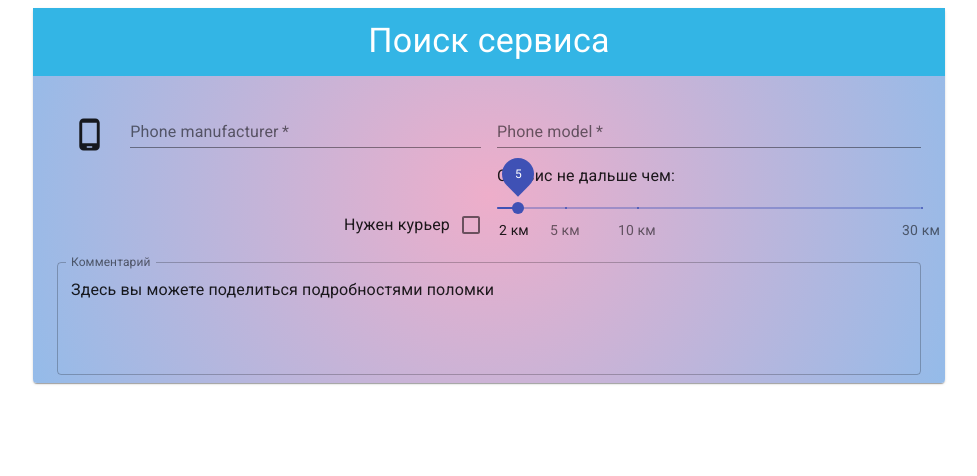
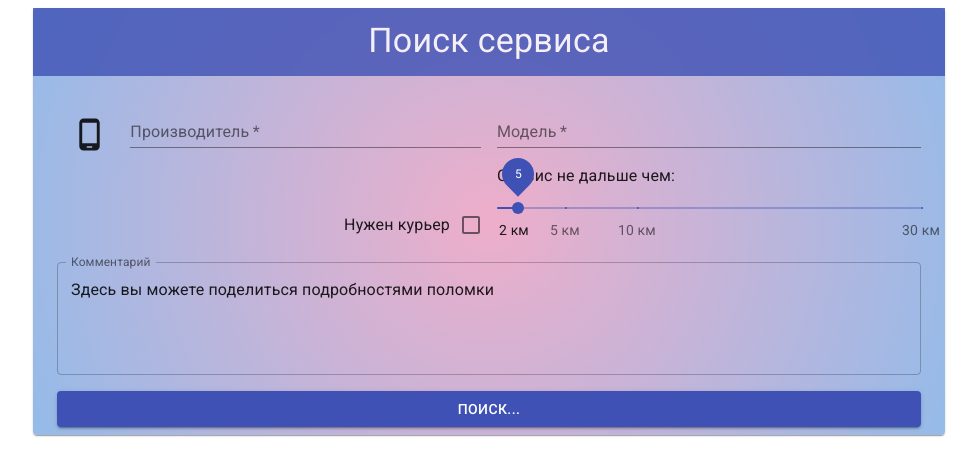
Before and after one commit to AlekseySknar/ServiceForm, a React (Create React App) app: page / in a window 1280 px wide. Shown: the top 476 px of the page, without its empty margins (151-1128 px from the left). Built offline with nearby package versions, Linux system fonts and the light colour scheme.

Commit message:
For demont

```diff
--- a/src/App.js
+++ b/src/App.js
@@ -10,12 +10,14 @@ import FormGroup from "@material-ui/core/FormGroup";
 import FormControlLabel from "@material-ui/core/FormControlLabel";
 import DistanceSlider from "./DistanceSlider";
 import Tooltip from "@material-ui/core/Tooltip";
+import Button from "@material-ui/core/Button";
 
 import PhoneAndroidRoundedIcon from "@material-ui/icons/PhoneAndroidRounded";
 
 const useStyles = makeStyles(theme => ({
   paperHead: {
-    backgroundColor: "#33b5e5",
+    backgroundColor: "#3f51b5",
+    opacity: "80%",
     height: 68,
     padding: "5 0"
   },
@@ -90,7 +92,7 @@ function App() {
                 required
                 id="firstName"
                 name="firstName"
-                label="Phone manufacturer"
+                label="Производитель"
                 fullWidth
                 autoComplete="fname"
               />
@@ -101,7 +103,7 @@ function App() {
                 required
                 id="lastName"
                 name="lastName"
-                label="Phone model"
+                label="Модель"
                 fullWidth
                 autoComplete="lname"
               />
@@ -132,6 +134,12 @@ function App() {
                 fullWidth
               />
             </Grid>
+
+            <Grid item xs={12}>
+              <Button variant="contained" color="primary" fullWidth>
+                Поиск...
+              </Button>
+            </Grid>
           </Grid>
         </Paper>
       </Container>
```
